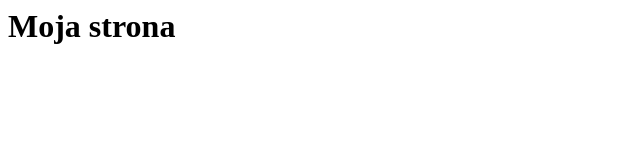
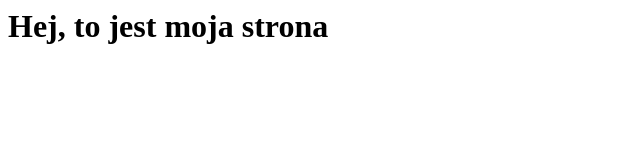
Before and after one commit to bulkas/bulkas.github.io, a plain HTML site: page index.html in a window 1280 px wide. Shown: the whole page, without its empty margins (0-640 px from the left). Drawn offline with Linux system fonts and the light colour scheme.

Commit message:
Update index.html

```diff
--- a/index.html
+++ b/index.html
@@ -2,7 +2,7 @@
 <html>
   <body>
     <h1>
-      Moja strona
+      Hej, to jest moja strona
     </h1>
   </body>
 </html>
```
